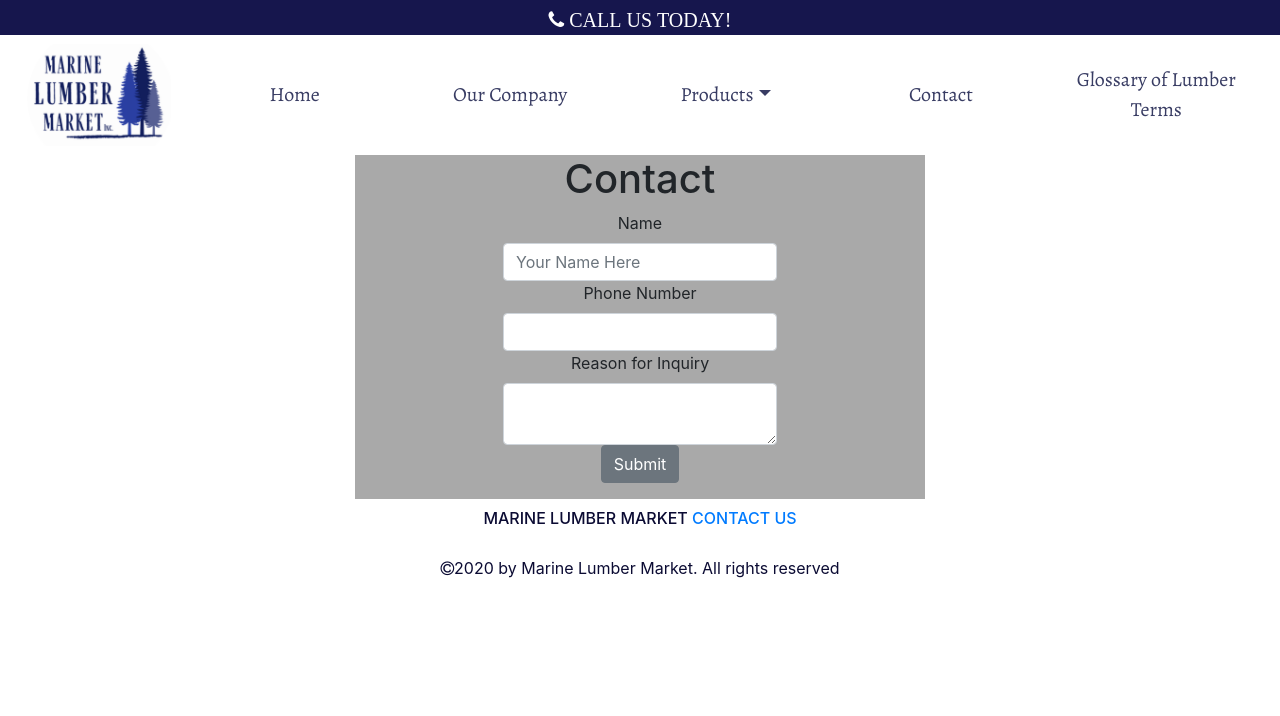
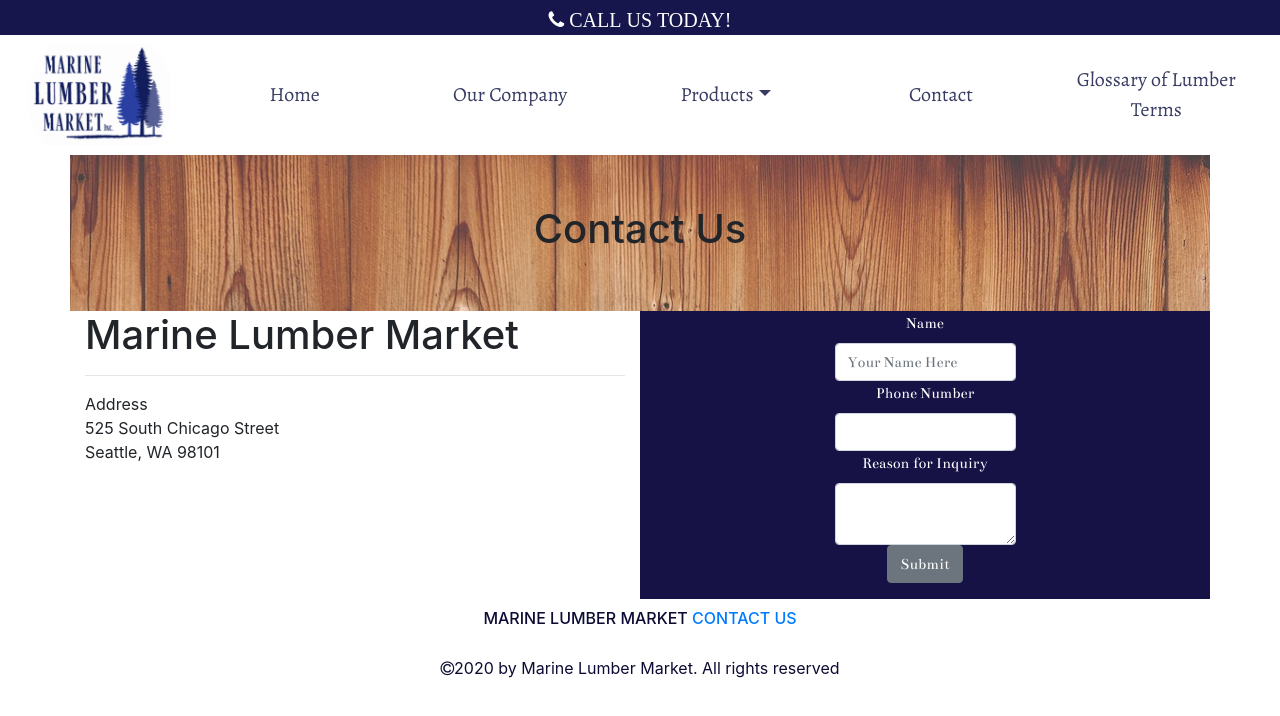
Before and after one commit to lpiethe/marinelumbermarket, a React (Create React App) app: page /Contact in a window 1280 px wide. Shown: the top 716 px of the page. Built offline with nearby package versions, Linux system fonts and the light colour scheme.

Commit message:
updated contact and glossary page

```diff
--- a/src/App.css
+++ b/src/App.css
@@ -114,7 +114,19 @@
   justify-items: center;
   width: 50%;
   margin: auto;
-  background-color: darkgray;
+  background-color: rgb(23, 18, 70);
+  color:white;
+  font-family: Bentham;
+}
+
+.contactHeader{
+  padding: 50px;
+  background-image: url('lumberPic2.jpg');
+  width: 100%;
+}
+
+.contactAddress{
+  text-align: left;
 }
 
 .aliceCarousel {
@@ -132,17 +144,23 @@
 }
 
 
-
-
 .glossaryTerms {
   text-align: center;
   justify-content: center;
+  color: rgb(23, 18, 70);
+}
+
+.glossaryTerms h2 {
+  font-family: Bentham;
+  background-image:url('lumberPic2.jpg');
+  padding: 40px;
 }
 
 .homePageList {
   font-family:Bentham;
   padding: 25px;
   background-color: rgb(32, 31, 49);
+  transition: transform .2s;
 }
 
 .homePageList h3 {
@@ -150,7 +168,15 @@
   margin: 40px;
   background-color: white;
   color: rgb(32, 31, 49);
+  text-shadow: 2px 2px 4px #434244;
+
 }
+
+.homePageList h3:hover {
+  text-decoration: none;
+  transform: scale(1.1);
+}
+
 /* SLIDESHOW STYLES */
 
 /*====== WIDTH ======*/
--- a/src/components/ContactComponent.js
+++ b/src/components/ContactComponent.js
@@ -7,8 +7,20 @@ class Contact extends Component {
             <React.Fragment>
                 <Container className='contactContainer'>
                     <Row>
+                        <Col className='contactHeader'>
+                        <h1>Contact Us</h1>
+                        </Col>
+                    </Row>
+                    <Row>
+                        <Col className='contactAddress'>
+                        <h1>Marine Lumber Market</h1>
+                        <hr></hr>
+                        <p>Address
+                        <br></br>525 South Chicago Street
+                        <br></br>Seattle, WA 98101</p>
+                        </Col>
+
                         <Col xs='6' className='contactForm'>
-                        <h1>Contact</h1>
                             <Form>
                                 <FormGroup>
                                     <Label for='name'>Name</Label>
--- a/src/components/GlossaryComponent.js
+++ b/src/components/GlossaryComponent.js
@@ -5,7 +5,7 @@ class Glossary extends Component {
     render () {
         return (
             <React.Fragment>
-            <Container className='glossaryTerms'>
+            <Container className='glossaryTerms' fluid>
                 <h2>Lumber Nomenclature and Definitions</h2>
                 <p>
                     <a href='#jumpToA'>A</a>
```
